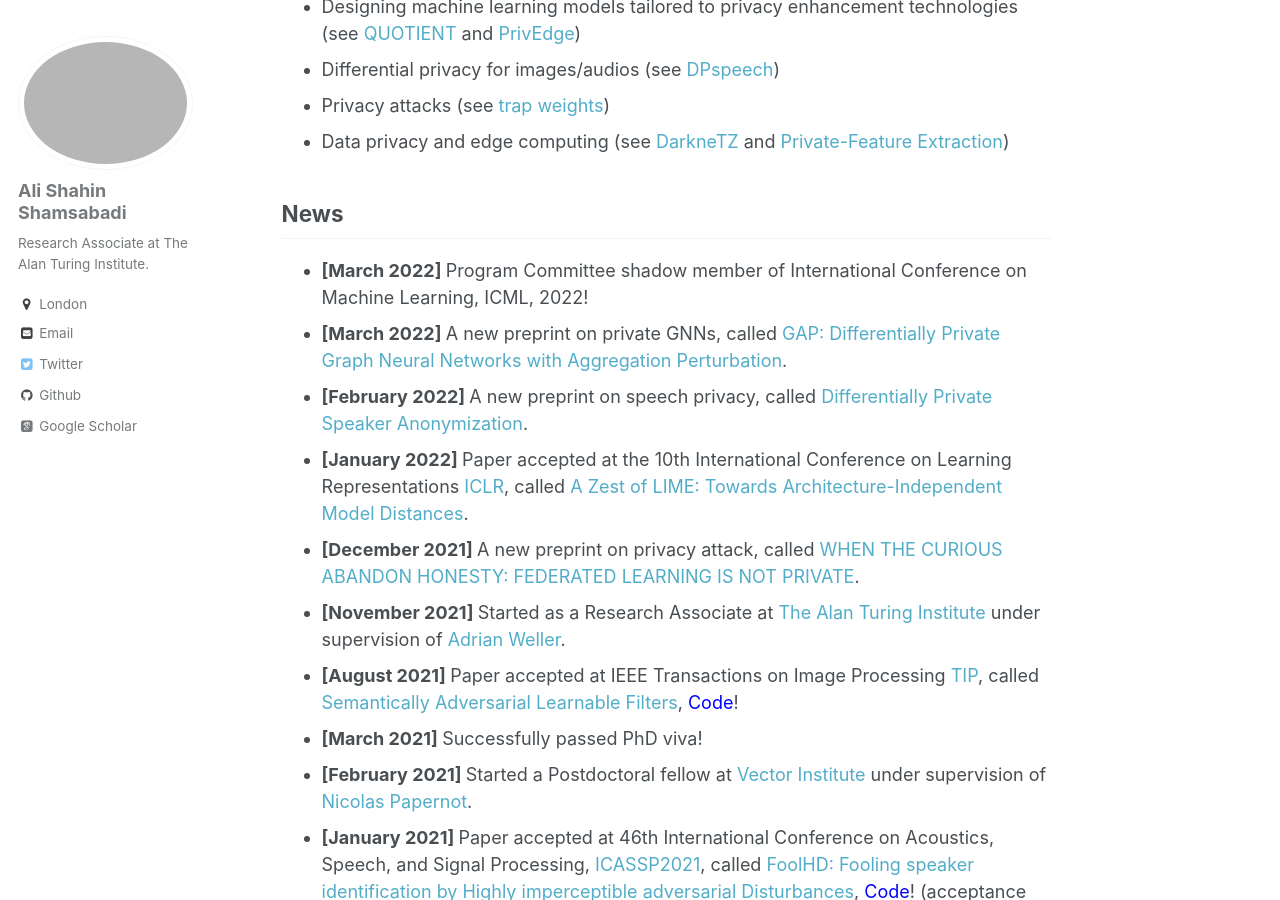
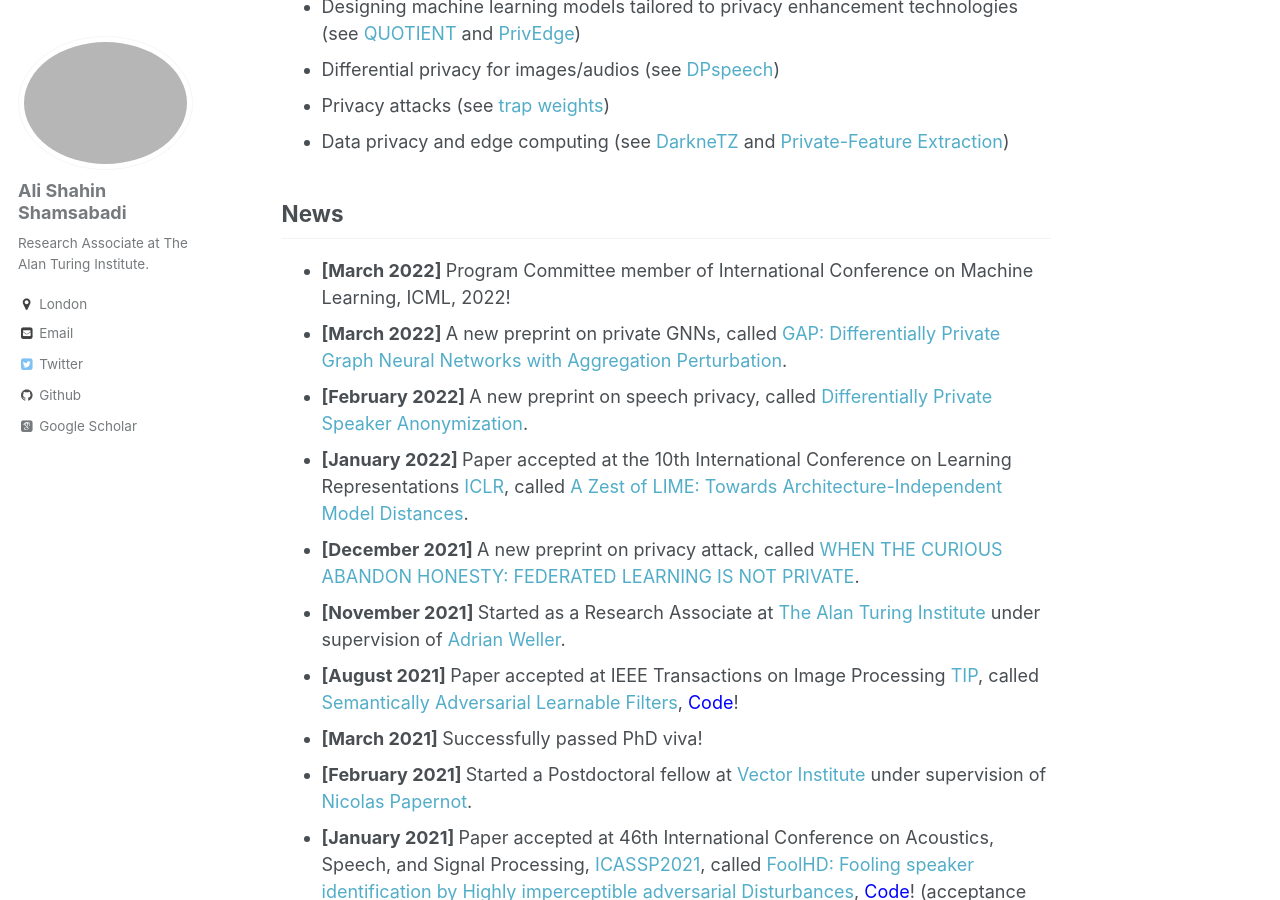
Before and after one commit to AliShahin/AliShahin.github.io, a Jekyll site: the page built from _pages/about.md, in a window 1280 px wide and 900 px high, scrolled down 700 px. Built offline with Jekyll 4.4.1, drawn with Linux system fonts in a browser that asks for light colours; some web fonts are replaced.

Commit message:
Update about.md

```diff
--- a/_pages/about.md
+++ b/_pages/about.md
@@ -23,7 +23,7 @@ My research interests and recent works include:
 
 
 ## News
-- <b> [March 2022] </b> Program Committee shadow member of International Conference on Machine Learning, ICML, 2022!
+- <b> [March 2022] </b> Program Committee member of International Conference on Machine Learning, ICML, 2022!
 - <b> [March 2022] </b> A new preprint on private GNNs, called [GAP: Differentially Private Graph Neural Networks with Aggregation Perturbation](https://arxiv.org/pdf/2203.00949.pdf).
 - <b> [February 2022] </b> A new preprint on speech privacy, called [Differentially Private Speaker Anonymization](https://arxiv.org/pdf/2202.11823.pdf).
 - <b> [January 2022] </b> Paper accepted at the 10th International Conference on Learning Representations [ICLR](https://iclr.cc), called [A Zest of LIME: Towards Architecture-Independent Model Distances](https://openreview.net/forum?id=OUz_9TiTv9j).
```
